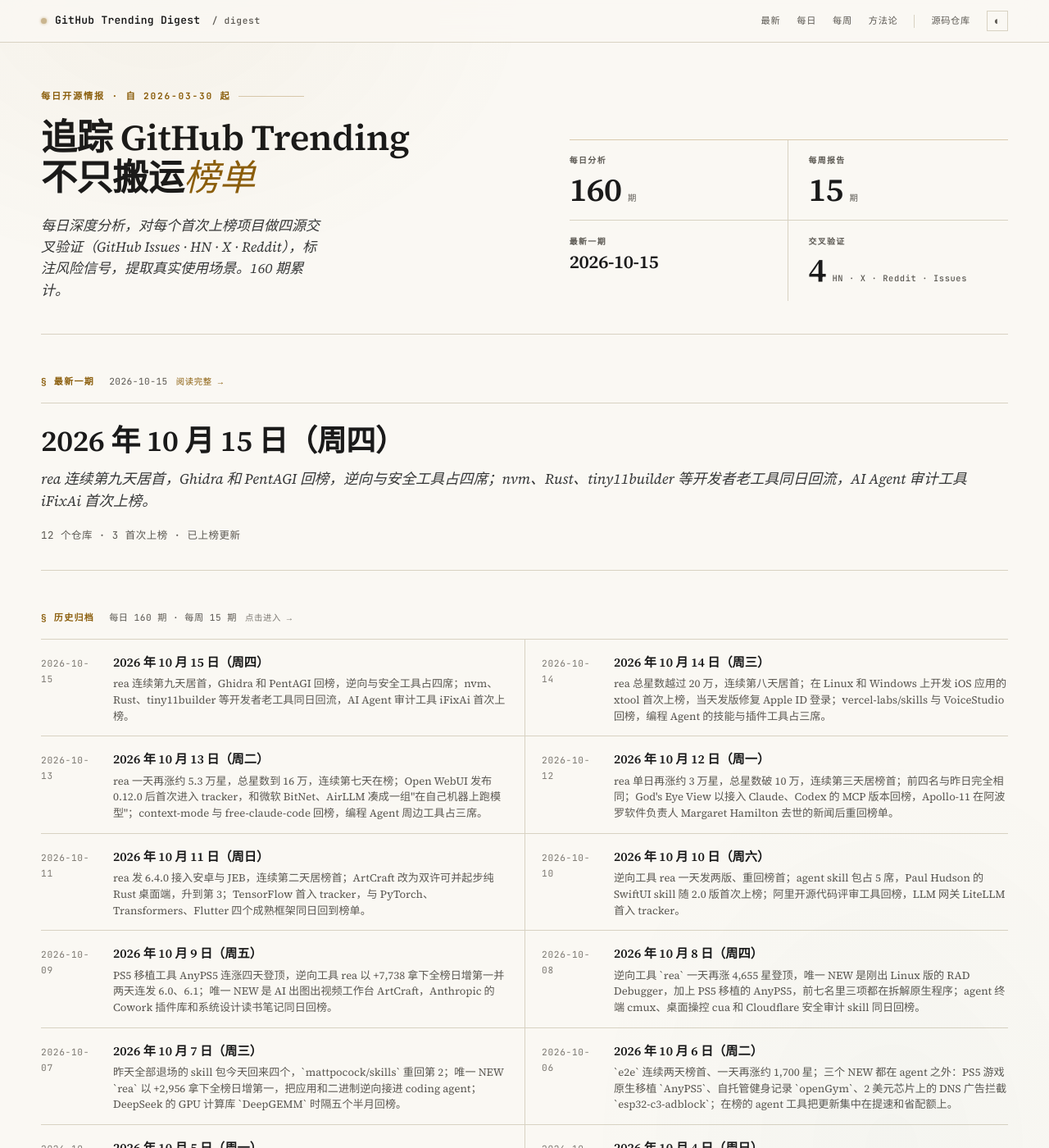
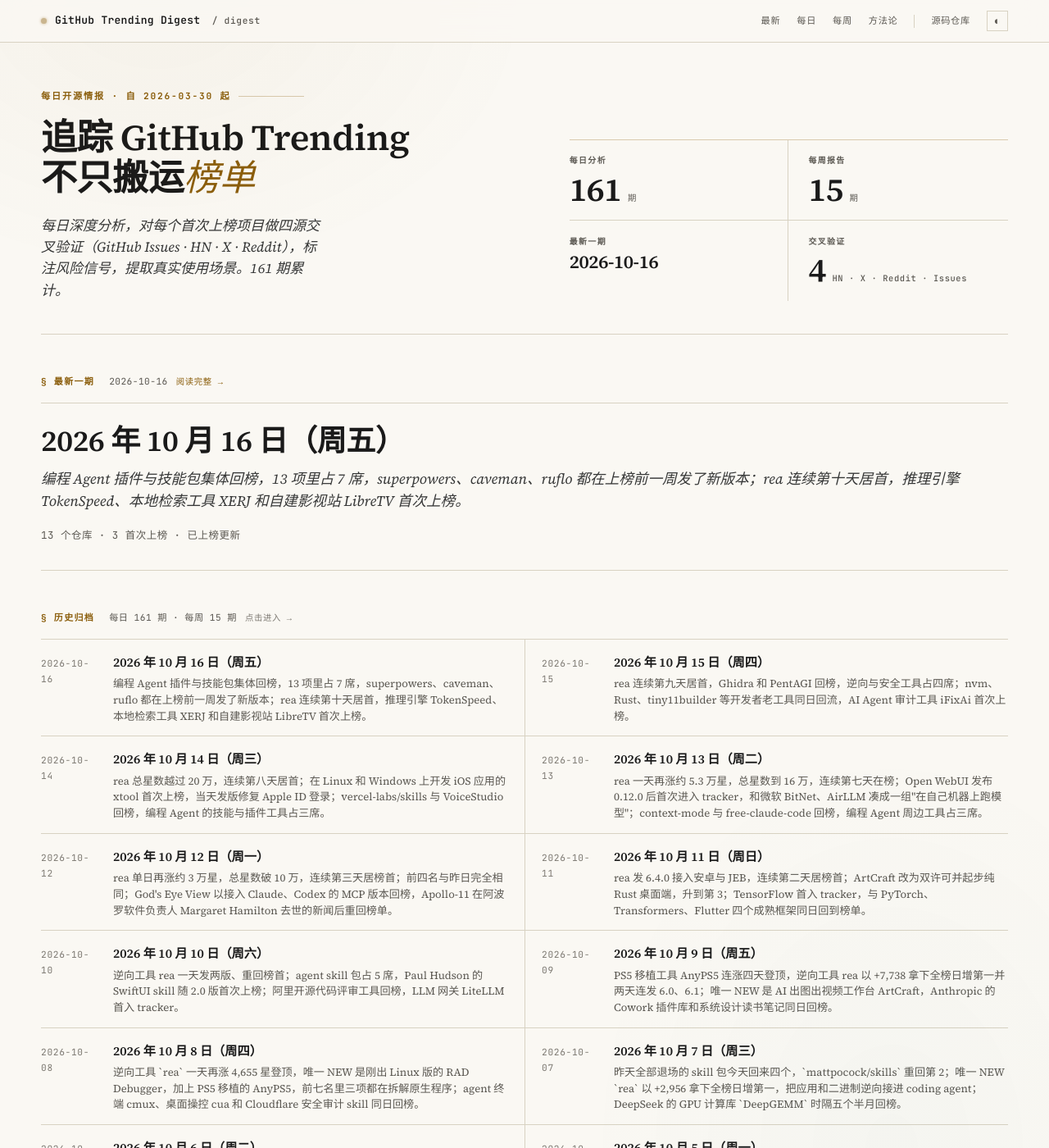
Before and after one commit to maxzyma/github-trending-digest, a Jekyll site: the page built from index.md, in a window 1280 px wide and 1400 px high. Shown: the whole window at 82% size. Built offline with Jekyll 4.4.1, drawn with Linux system fonts in a browser that asks for light colours; some of the changed lines change nothing that is shown; some of the changed text lies outside the part shown.

Commit message:
daily: 2026-10-16 public archive

```diff
--- /dev/null
+++ b/daily/2026-10-16-analysis.md
@@ -0,0 +1,203 @@
+---
+layout: daily
+date: 2026-10-16
+title: GitHub Trending 深度分析 — 2026 年 10 月 16 日（周五）
+subtitle: 编程 Agent 插件与技能包集体回榜，13 项里占 7 席，superpowers、caveman、ruflo 都在上榜前一周发了新版本；rea 连续第十天居首，推理引擎 TokenSpeed、本地检索工具 XERJ 和自建影视站 LibreTV 首次上榜。
+total: 13
+new_count: 3
+new_repos:
+  - repo: lightseekorg/tokenspeed
+    stars: 2551
+    star_delta: 30
+    lang: Python
+    source_strength: 中
+    risk_tags: ['stability', 'dependency', '基准自测']
+  - repo: xerj-org/xerj
+    stars: 5890
+    star_delta: 715
+    lang: Rust
+    source_strength: 中
+    risk_tags: ['vanity', 'stability', 'bus_factor', '宣传口径', '默认安全']
+  - repo: LibreSpark/LibreTV
+    stars: 18212
+    star_delta: 978
+    lang: TypeScript
+    source_strength: 中
+    risk_tags: ['compliance', 'dependency', 'bus_factor']
+updated_repos:
+  - repo: morluto/rea
+    change: "="
+    days_listed: 10
+  - repo: K-Dense-AI/scientific-agent-skills
+    change: ↑2
+    days_listed: 2
+  - repo: debpalash/VoiceStudio
+    change: ↓3
+    days_listed: 3
+  - repo: mksglu/context-mode
+    change: ↓5
+    days_listed: 4
+  - repo: NationalSecurityAgency/ghidra
+    change: ↑3
+    days_listed: 2
+---
+
+# GitHub Trending 深度分析 — 2026 年 10 月 16 日（周五）
+
+_编程 Agent 插件与技能包集体回榜，13 项里占 7 席，superpowers、caveman、ruflo 都在上榜前一周发了新版本；rea 连续第十天居首，推理引擎 TokenSpeed、本地检索工具 XERJ 和自建影视站 LibreTV 首次上榜。_
+
+_项目总数: 13 | 首次上榜: 3 | 重新上榜: 5 | 已上榜更新: 5 | 数据源: https://github.com/trending_
+
+---
+
+## 本日主线
+
+**主线一：榜单地图 — 13 项分四组，编程 Agent 周边工具重新成为最大一组。** 今日分组如下：
+
+- **编程 Agent 插件、技能与工作流**（7 项）—— `anthropics/claude-plugins-official`（RE，#2）Anthropic 维护的 Claude Code 插件目录，`K-Dense-AI/scientific-agent-skills`（↑2，#3）科研技能包，`JuliusBrussee/caveman`（RE，#4）让 Agent 少说废话、节省 token，`obra/superpowers`（RE，#6，300,081 ⭐）开发方法技能框架，`ruvnet/ruflo`（RE，#7）多 Agent 编排，`mksglu/context-mode`（↓5，#8）压缩工具输出，`affaan-m/ECC`（RE，#10）Agent 配置与技能合集
+- **逆向工程**（2 项）—— `morluto/rea`（=，榜首，275,559 ⭐，+32,314）应用与二进制逆向，`NationalSecurityAgency/ghidra`（↑3，#9）美国国家安全局开源的逆向框架
+- **AI 基础设施**（2 项）—— `lightseekorg/tokenspeed`（NEW，#11）大模型推理服务引擎，`xerj-org/xerj`（NEW，#12）给 Agent 用的本地检索引擎
+- **本地媒体应用**（2 项）—— `debpalash/VoiceStudio`（↓3，#5，+3,024 日增第二）本地配音与声音克隆，`LibreSpark/LibreTV`（NEW，#13）自建影视聚合站
+
+和 10-15 相比，榜单从 12 项扩到 13 项，留下 5 项；nvm、CLI-Anything、iFixAi、PentAGI、Rust、xtool、tiny11builder 退场。新进 8 项里 5 项是回榜老面孔，全部属于编程 Agent 周边；3 个首次上榜项目分属推理、检索和影视站，彼此没有共同主题。
+
+**主线二：Agent 技能生态集体回榜 — 回榜项目大多刚发版，Anthropic 官方插件目录两个月新增 24 个插件。** superpowers 10-10 发布 7.0.0，重做了需求澄清流程：先让用户描述想要什么、复述确认，再按任务大小决定是直接动手、在对话里约定小改动，还是写完整设计文档；同时新增 Antigravity 插件市场清单。caveman 10-13 发布 4.0，改成 `npx @caveman-ai/cli` 一条命令安装，并新增登录 Caveman Cloud 后才可用的 Auto 路由，由云端为每个请求挑模型和推理强度，当天又发 4.0.1 修 Windows 卸载和 OpenCode、Pi 兼容问题。ruflo 10-12 至 10-14 连发三个补丁版本。Anthropic 的插件目录上次在榜是 8-30，当时收录 291 个插件，今天是 315 个，近期提交几乎都是第三方插件的版本更新。这一组 7 项的日增在 147 到 1,091 之间，属于老项目的稳定回流，而不是爆发式增长。
+
+**主线三：省 token 成为 Agent 工具的共同卖点 — 三个项目三种做法，宣传数字需要和实测分开看。** caveman 让模型用极简措辞回答，仓库简介称节省 65% token；context-mode 把工具输出放进沙箱、只回传摘要，简介称输出减少 98%；新上榜的 XERJ 先给代码和文档建索引，让 Agent 检索片段而不是用 grep 读整文件。三者分别作用于模型回答、工具输出和检索三个环节，可以叠加使用。XERJ 的仓库简介写"比 grep 少用 40 倍 token"，README 里自测的数字是输出 token 少 2.7 倍，端到端约 5 倍，选型时应以后者为准。
+
+**主线四：推理层出现一个新面孔 — TokenSpeed 星数不高，但已有多家厂商背书。** TokenSpeed 是和 vLLM、SGLang 同类的推理服务引擎，主打编程 Agent 这类长上下文、多轮对话负载。它今日只增 30 星，全仓 2,551 星，是榜上星数最少的项目，但 README 列出加入 PyTorch 生态、Kimi K3 首日部署支持、AMD 技术博客案例等进展，外部 PR 也有 DeepSeek-V4 MoE 优化、AMD 新架构适配等实质内容。仍处预览阶段，只发 nightly 安装包，性能数据都由项目方或合作厂商自测。
+
+**主线五：榜单解读提醒 — 三个项目的星数和其他社区信号差距明显。** rea 一天从 244,648 涨到 275,559 星，subscribers 从 823 升到 946，星数与 subscribers 比约 291:1；仓库一天内仍有至少 100 个提交，开发活动真实，星数主要反映传播范围。XERJ 比例约 346:1，HN 只有 1 个 3 分帖，X 上的传播以作者账号为主。LibreTV 比例约 1,650:1，但 fork 达 28,785、比星数还多，主要是用户 fork 后一键部署，属于部署工具的典型形态，不能单凭比例判断热度虚高；它更需要关注的是片源合规问题。
+
+---
+
+## 首次上榜项目
+
+### [lightseekorg/tokenspeed](https://github.com/lightseekorg/tokenspeed) — NEW ⭐ 2,551（+30）| Python | 信源：中
+
+**它是什么**: 一个把大模型部署成在线服务的推理引擎，和 vLLM、SGLang、TensorRT-LLM 是同一类软件。公司在自己的 GPU 集群上跑开源大模型时，用它接收请求、排队调度、管理显存里的对话缓存，再把生成结果流式返回。项目口号是"性能做到 TensorRT-LLM 的水平，易用性做到 vLLM 的水平"，背后是非营利组织 LightSeek Foundation。
+
+**解决什么问题**: 编程 Agent 的请求往往上下文很长、轮次很多，同一段代码库要反复读，通用推理引擎在这种负载下的缓存命中和调度效率不够好。TokenSpeed 把调度和 KV 缓存管理写成 C++ 状态机，算子做成可插拔的独立层，同时适配 NVIDIA 和 AMD 的数据中心 GPU，目标是在同样的硬件上服务更多并发 Agent 会话。
+
+**谁在用、怎么用**（来自 Issues/README/X）:
+- 新模型首日部署：README 列出 Kimi K3、Qwen3.8 Flash Next、GLM 5.3 Flash 在发布当天即可用 TokenSpeed 部署；AMD 官方技术博客发表了 Kimi K3 在 MI355X 上用 TokenSpeed 推理的案例。
+- 训练中在线更新权重：#1373 和 #1479 都围绕在训练过程中把新权重推给推理引擎的接口，这是强化学习训练接入推理引擎的常见用法。
+- 硬件厂商与平台适配：外部 PR 包括 #1770 为 DeepSeek-V4 优化 MoE、#2084 优化 AMD gfx1250，#1747 是允许在仓库外接入自定义模型和算子的设计提案。
+
+**社区怎么评价**:
+- 正面: README 记录 2026-08 加入 PyTorch 生态，PyTorch 博客发过两篇技术文章；发布时 NVIDIA AI、Together AI、vLLM 官方账号在 X 上发帖支持。贡献者分布较分散，除机器人账号外，前几名贡献者提交数在 87 到 174 次之间。
+- 负面: HN 发布帖 2 分、0 评论，Reddit 的 r/LocalLLaMA 没有相关讨论，缺少独立第三方的性能复测。X 上有评论指出 AMD 那组对比只和 AMD 自家引擎比，16 并发时对方反超，更适合读作调优案例。
+- 健康度: subscribers 16，星数与 subscribers 比约 159:1；forks 342；open issue 8 个、open PR 约 100 个，参与以 PR 为主。2026-05-06 建仓，MIT 许可，最新版本 10-06 的 v0.1.1。
+
+**风险与争议**:
+- **stability**: 仍在预览期、只发 nightly 包；#1373（仍未关闭）显示通过 NCCL 更新权重时接口返回成功、实际没有传输，#1479 中两个更新权重的接口会直接拖垮调度器。
+- **dependency**: 性能优势集中在 GB300、B200、MI355X 等数据中心 GPU，个人和消费级显卡用户收益有限。
+- **基准自测**: 580 TPS、单用户 685 tokens/s、与 TensorRT-LLM 的对比曲线均由项目方或合作厂商发布，尚无独立复测。
+
+**技术备注**: Python 执行层加 C++ 调度器，提供兼容 OpenAI 的接口；重点优化 MLA 注意力和 MoE，支持 FP4/MXFP4；覆盖 NVIDIA Hopper、Blackwell 和 AMD ROCm。
+
+### [xerj-org/xerj](https://github.com/xerj-org/xerj) — NEW ⭐ 5,890（+715）| Rust | 信源：中
+
+**它是什么**: 一个装在本机的搜索引擎。执行 `xerj autoindex <目录>`，它会自动识别代码、文档、日志、PDF、SQLite、CSV 并建立索引，代码按函数、类等符号切分。建好后可以像查 Elasticsearch 一样查，也可以通过 MCP 让 Claude Code、Cursor 这类编程 Agent 直接调用。
+
+**解决什么问题**: 编程 Agent 找代码时常用 grep，命中后把整个文件读进上下文，既费 token 又容易让模型分心。XERJ 只返回相关片段。它主推的用法叫"参考编程"：先把同类开源项目克隆下来建索引，让 Agent 照着别人已有的实现写代码，而不是从头推导。
+
+**谁在用、怎么用**（来自 Issues/HN/X）:
+- 代码库检索与参考编程：README 的自测案例是 8 个任务、16 轮，解题数相同时输出 token 比 grep 少 2.7 倍；作者也写明，对模型已经熟悉的热门库，效果中性甚至变差。
+- Agent 记忆评测：#1138 是社区贡献的 Agent 记忆评测方案。
+- 大规模建索引：#1183 记录在全新构建时 297 个线程全部死锁，#1250 是多个索引同时写入时在 16 GB 内存上限附近反复触发熔断，说明已有人用它处理较大的语料。
+
+**社区怎么评价**:
+- 正面: 单个 Rust 二进制、不依赖 JVM，兼容 Elasticsearch 接口，现有客户端可以直接用；有外部贡献者在修性能问题（#1394、#1396、#1400）。
+- 负面: 热门 issue 大多由作者账号自己提交。#500 发现符号索引返回整个类或方法体，字节量反而是 grep 的 32 到 48 倍，与主打卖点相冲突，现已关闭。HN 只有 1 个帖子（3 分、1 评论），Reddit 无讨论，X 上传播以作者 10-13 的 Corpus Hub 发布帖为主，未见独立评测。
+- 健康度: subscribers 17，星数与 subscribers 比约 346:1；forks 318，open issue 和 PR 46 个。2026-06-30 建仓，Apache-2.0 许可。提交高度集中，xerj-org 账号约 2,657 次，第二名约 130 次。README 把提交一份使用报告 PR 作为加入社区的方式，PR 和贡献者数量会因此偏高。
+
+**风险与争议**:
+- **vanity**: 星数与 subscribers 比约 346:1，外部讨论稀少，传播主要来自作者账号。
+- **stability**: 仍是 1.0.0 候选版，近期 issue 里有死锁（#1183）、内存耗尽崩溃（#1122）和 bool 查询打分错误（#361）。
+- **bus_factor**: 绝大多数提交来自一个 2026-06 新注册的账号。
+- **宣传口径**: 仓库简介写"比 grep 少 40 倍 token"，README 自测为 2.7 倍，两处不一致。
+- **默认安全**: 快速上手使用的 `--insecure` 模式不开 TLS、不鉴权，暴露到局域网前需要自行加固。
+
+**技术备注**: Rust 单二进制，tree-sitter 做语法感知的代码切分，实现 Elasticsearch 的索引、批量写入、搜索和聚合接口；`xerj mcp` 提供 MCP stdio 服务，`xerj init` 可一键接入 Claude Code 或 Cursor。
+
+### [LibreSpark/LibreTV](https://github.com/LibreSpark/LibreTV) — NEW ⭐ 18,212（+978）| TypeScript | 信源：中
+
+**它是什么**: 一个可以自己部署的影视聚合网站。它本身不存任何视频，而是接入用户填写的第三方影视采集站接口，把多个来源的搜索结果合并展示，提供换源测速、在线播放、缓存和下载单集，也能播放 IPTV 直播列表和 TVBox 订阅。首页推荐取自豆瓣、Bangumi 等榜单。
+
+**解决什么问题**: 想免费追剧的用户原本要在多个带广告的影视站之间来回找片源。LibreTV 用一条 Docker 命令就能在 NAS 或云服务器上搭一个带访问密码的私人站点，统一搜索和播放。
+
+**谁在用、怎么用**（来自 Issues/中文社区/X）:
+- 家庭 NAS 或 VPS 自建追剧站：知乎有多篇部署教程，飞牛 NAS 论坛也有讨论，但部分教程的端口和部署方式已过时。
+- 功能需求推动迭代：评论最多的历史 issue 多是功能请求，如 #176 首页影视界面（26 条评论）、#182 豆瓣推荐（24 条）、#349 TVBox 接口（21 条），大多已实现。
+- 片源可用性是最常见的问题：#64 无法获取资源（22 条评论）、#221 新版本搜索结果变少想回滚（20 条），#922 用 HTTP 访问时密码正确却无法登录，README 已专门提示生产环境要走 HTTPS。
+
+**社区怎么评价**:
+- 正面: 部署门槛低，访问需密码，有防内网探测（SSRF）保护和失效源自动停用；10 月初仍在密集迭代，10-02 一天发了两个小版本。
+- 负面: X 上的传播主要是 2025-04 的两条推荐帖，有用户回复抱怨加载慢；中文社区有人称已改用同类项目 MoonTV，也有人提醒部分片源涉及成人内容。HN 和 Reddit 无讨论。
+- 健康度: subscribers 11，星数与 subscribers 比约 1,650:1；forks 28,785，比星数还多，主要是用户 fork 后一键部署。open issue 5 个。2025-04-06 建仓，AGPL-3.0 许可。提交集中，bestZwei 约 374 次，其后是机器人账号。
+
+**风险与争议**:
+- **compliance**: 内容全部来自来源不明的第三方采集站，播放的多为未经授权的影视资源；README 免责声明称项目"不存储、不制作任何视频内容"，合法性由数据源负责，部署者仍需自行承担所在地区的版权风险。
+- **dependency**: 采集源经常失效或变更，功能可用性取决于用户能找到的源。
+- **bus_factor**: 核心开发集中在一名维护者。
+
+**技术备注**: Next.js 15 + TypeScript + Tailwind，播放器为 ArtPlayer + hls.js；提供 amd64 和 arm64 双架构 Docker 镜像。
+
+---
+
+## RE 回归项目
+
+### anthropics/claude-plugins-official — RE（#2，上次上榜 2026-08-30）
+
+- **Stars**: 39,345（今日 +307，较 8-30 在榜时的 35,429 累计 +3,916）
+- **更新**: 插件目录从 8-30 的 291 个增至 315 个。近期提交几乎都是第三方插件的版本更新，10-16 当天就有 incident.io、Dropbox、Canva、Amplitude、Slack、SonarQube、Qdrant 等插件升级。open issue 和 PR 1,131 个。
+
+### JuliusBrussee/caveman — RE（#4，上次上榜 2026-10-04）
+
+- **Stars**: 112,723（今日 +433，较 10-04 在榜时的 109,546 累计 +3,177）
+- **更新**: 10-13 发布 4.0.0：`npx @caveman-ai/cli` 成为唯一安装入口，自动发现本机的编程 Agent 和登录状态，确认后再改配置；新增登录 Caveman Cloud 后可用的 Auto 路由，在 Claude Code 和 OpenCode 的模型选择里显示为 `caveman-auto`，由云端为每个请求挑选模型和推理强度。同日发布 4.0.1，修复 Windows 下卸载后钩子残留、重复安装叠加配置，以及 OpenCode 2 和 Pi 上的兼容问题。
+
+### obra/superpowers — RE（#6，上次上榜 2026-10-04）
+
+- **Stars**: 300,081（今日 +582，较 10-04 在榜时的 294,924 累计 +5,157），总星数已超过 30 万
+- **更新**: 10-10 发布 7.0.0，重写 brainstorming 技能：先用一个开放问题了解用户真正想要什么，逐段复述并标出哪些是推测，理解清楚后再按任务大小选择直接完成、对话约定或写设计文档；原来的规格文档审查改为由一个新子 Agent 以实现者视角检查设计。还新增 Antigravity 插件市场清单，修复 Windows 钩子发现和 Git Bash 路径问题。
+
+### ruvnet/ruflo — RE（#7，上次上榜 2026-09-08）
+
+- **Stars**: 75,244（今日 +147，较 9-08 在榜时的 71,415 累计 +3,829）
+- **更新**: 10-12 至 10-14 连发 3.56.8、3.56.9、3.56.10 三个补丁版本，修复事件日志尾部损坏、收紧安全策略的用量计量要求；10-12 的控制台 0.43.0 新增可选的 Orbital 界面风格和主题编辑器，3.56.10 新增 `ruflo tui` 命令。open issue 和 PR 1,055 个。
+
+### affaan-m/ECC — RE（#10，上次上榜 2026-10-04）
+
+- **Stars**: 280,574（今日 +1,013，较 10-04 在榜时的 272,287 累计 +8,287）
+- **更新**: 最新版本仍是 10-01 的 v2.2.3。10-11 至 10-12 合入一批评测器修复，区分认证失败与普通的服务商报错；10-15 合入 #3596，在 CI 中检测短时间内的大量 PR 提交并提醒维护者。
+
+---
+
+## 已上榜项目更新
+
+### morluto/rea — =（连续上榜 10 天，#1）
+
+- **Stars**: 275,559（今日 +32,314，较 10-15 的 244,648 增加 +30,911）
+- **更新**: 10-15 至 10-16 主干新增至少 100 个提交，包括按确切路径查询已保留的应用分析结果（#4265）、字符串扫描改为流式处理而不再截断在 16 MiB（#4318），以及 JavaScript 回调目标、Android 和 adb 清理流程的多项修复。最新版本仍是 10-14 的 6.5.0。subscribers 946。
+
+### K-Dense-AI/scientific-agent-skills — ↑2（连续上榜 2 天，#3）
+
+- **Stars**: 50,704（今日 +1,091，较 10-15 的 49,430 增加 +1,274），跨过 5 万星
+- **更新**: 无显著更新。10-14 以来没有新提交，最新版本仍是 10-01 的 v2.72.0。
+
+### debpalash/VoiceStudio — ↓3（连续上榜 3 天，#5）
+
+- **Stars**: 69,476（今日 +3,024，较 10-15 的 66,563 增加 +2,913）
+- **更新**: 10-15 合入 #2918，把项目支持入口改为 GitHub Sponsors，加入官方集成方标志，并修复语音合成模型修复操作无效的问题；#2915 修复试听按钮卡住；10-16 合入 #2919，让 Snap 版接受 electron-builder 生成的带引号启动参数。最新正式版本仍是 9-23 的 v0.5.6。
+
+### mksglu/context-mode — ↓5（连续上榜 4 天，#8）
+
+- **Stars**: 29,883（今日 +904，较 10-15 的 29,193 增加 +690）
+- **更新**: 无显著更新，近期提交仍是 CI 自动更新安装统计，最新版本是 6-29 的 1.0.169。
+
+### NationalSecurityAgency/ghidra — ↑3（连续上榜 2 天，#9）
+
+- **Stars**: 88,981（今日 +1,369，较 10-15 的 87,608 增加 +1,373）
+- **更新**: 10-14 至 10-15 更新了 12.2 版的帮助文档和新功能说明，修复 GP-6991 引入的 DOS 可执行文件（MZ）加载回归（#9847），并更正了 Z3 求解器依赖包的校验值。最新正式版仍是 9-21 的 12.1.4。
--- /dev/null
+++ b/daily/2026-10-16.md
@@ -0,0 +1,19 @@
+# GitHub Trending 每日榜单 — 2026 年 10 月 16 日（周五）
+
+| # | 项目 | Stars | 今日 | 排名变化 |
+|---|------|-------|------|---------|
+| 1 | [morluto/rea](https://github.com/morluto/rea) | 275,559 | +32,314 | = |
+| 2 | [anthropics/claude-plugins-official](https://github.com/anthropics/claude-plugins-official) | 39,345 | +307 | RE |
+| 3 | [K-Dense-AI/scientific-agent-skills](https://github.com/K-Dense-AI/scientific-agent-skills) | 50,704 | +1,091 | ↑2 |
+| 4 | [JuliusBrussee/caveman](https://github.com/JuliusBrussee/caveman) | 112,723 | +433 | RE |
+| 5 | [debpalash/VoiceStudio](https://github.com/debpalash/VoiceStudio) | 69,476 | +3,024 | ↓3 |
+| 6 | [obra/superpowers](https://github.com/obra/superpowers) | 300,081 | +582 | RE |
+| 7 | [ruvnet/ruflo](https://github.com/ruvnet/ruflo) | 75,244 | +147 | RE |
+| 8 | [mksglu/context-mode](https://github.com/mksglu/context-mode) | 29,883 | +904 | ↓5 |
+| 9 | [NationalSecurityAgency/ghidra](https://github.com/NationalSecurityAgency/ghidra) | 88,981 | +1,369 | ↑3 |
+| 10 | [affaan-m/ECC](https://github.com/affaan-m/ECC) | 280,574 | +1,013 | RE |
+| 11 | [lightseekorg/tokenspeed](https://github.com/lightseekorg/tokenspeed) | 2,551 | +30 | NEW |
+| 12 | [xerj-org/xerj](https://github.com/xerj-org/xerj) | 5,890 | +715 | NEW |
+| 13 | [LibreSpark/LibreTV](https://github.com/LibreSpark/LibreTV) | 18,212 | +978 | NEW |
+
+> 数据源：<https://github.com/trending> · 抓取于 2026-10-16
--- a/index.md
+++ b/index.md
@@ -48,6 +48,7 @@
 
 ## Daily Analysis
 
+- [2026-10-16](daily/2026-10-16-analysis) — 编程 Agent 插件与技能包集体回榜，13 项里占 7 席，superpowers、caveman、ruflo 都在上榜前一周发了新版本；rea 连续第十天居首，推理引擎 TokenSpeed、本地检索工具 XERJ 和自建影视站 LibreTV 首次上榜。
 - [2026-10-15](daily/2026-10-15-analysis) — rea 连续第九天居首，Ghidra 和 PentAGI 回榜，逆向与安全工具占四席；nvm、Rust、tiny11builder 等开发者老工具同日回流，AI Agent 审计工具 iFixAi 首次上榜。
 - [2026-10-14](daily/2026-10-14-analysis) — rea 总星数越过 20 万，连续第八天居首；在 Linux 和 Windows 上开发 iOS 应用的 xtool 首次上榜，当天发版修复 Apple ID 登录；vercel-labs/skills 与 VoiceStudio 回榜，编程 Agent 的技能与插件工具占三席。
 - [2026-10-13](daily/2026-10-13-analysis) — rea 一天再涨约 5.3 万星，总星数到 16 万，连续第七天在榜；Open WebUI 发布 0.12.0 后首次进入 tracker，和微软 BitNet、AirLLM 凑成一组"在自己机器上跑模型"；context-mode 与 free-claude-code 回榜，编程 Agent 周边工具占三席。
```
